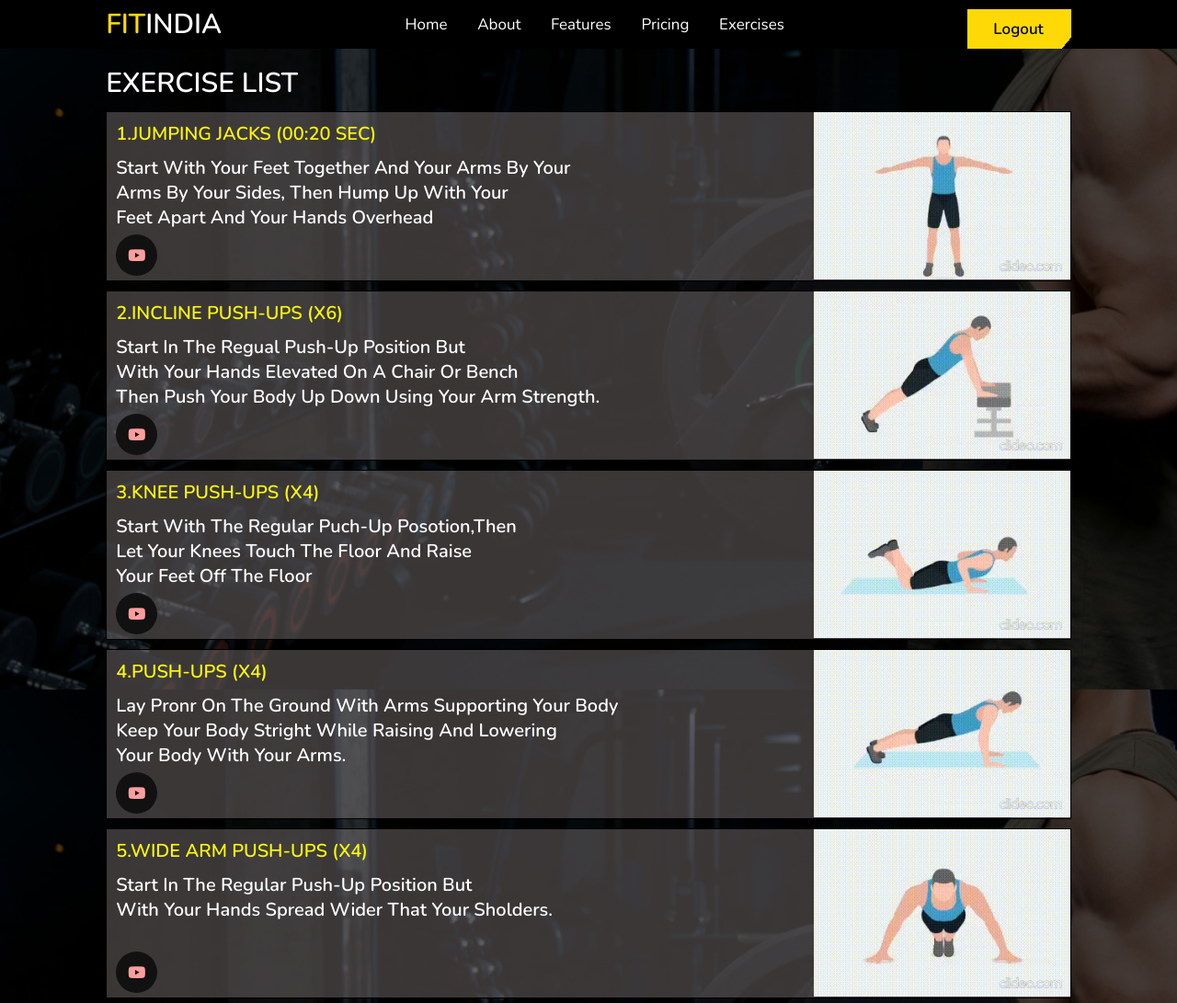
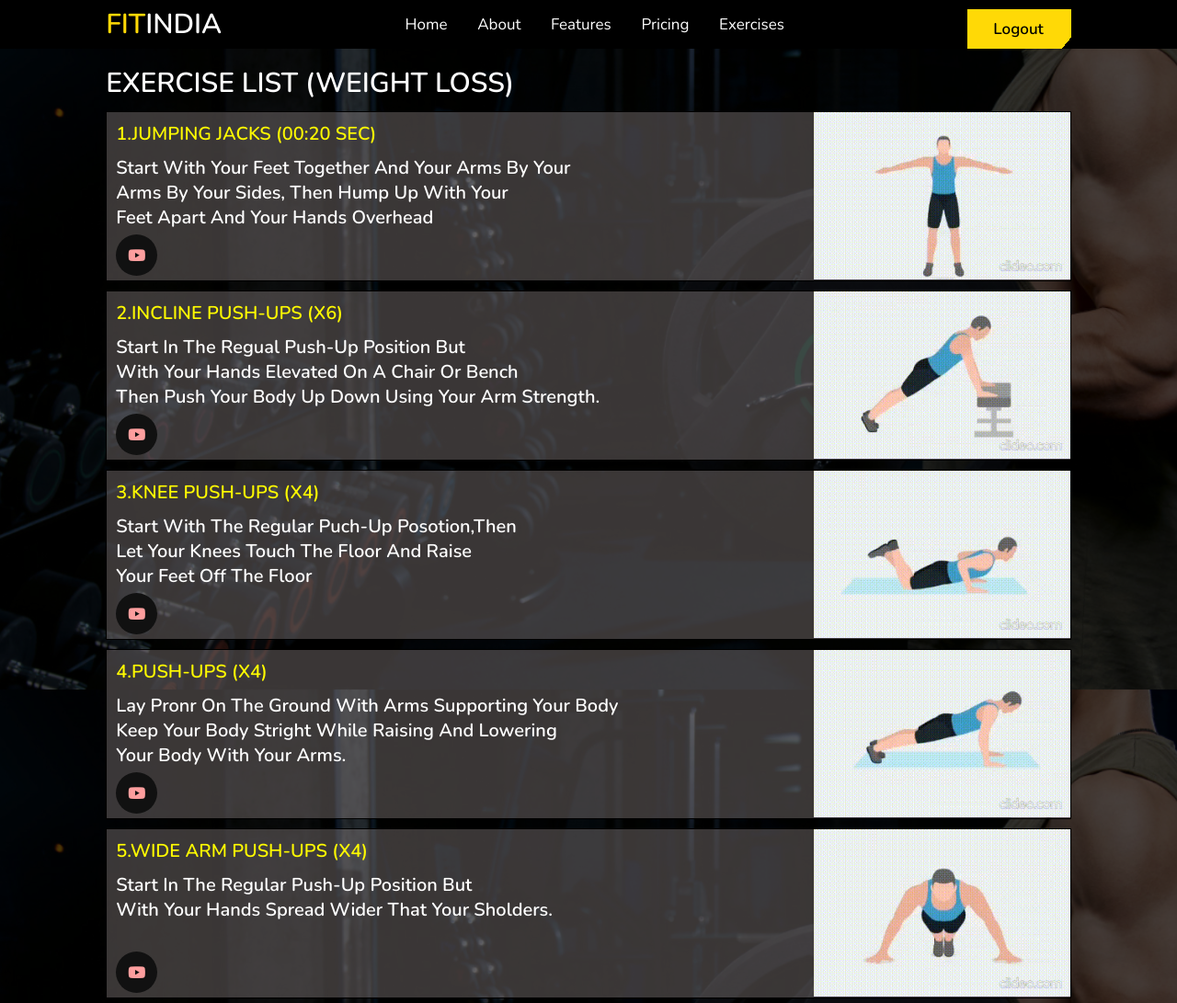
Before and after one commit to MokshSharma2003/fitness-website, a plain HTML site: page workout.html in a window 1280 px wide. Shown: the top 1091 px of the page at 92% size. Drawn offline with nearby package versions, Linux system fonts and the light colour scheme.

Commit message:
weight loss

```diff
--- a/workout.html
+++ b/workout.html
@@ -43,7 +43,7 @@
 
     <section class="banner2">
         <div>
-            <h3>Exercise list</h3>
+            <h3>Exercise list (Weight Loss)</h3>
             <div class="fle">
 
                 <div class="transbox">
```
